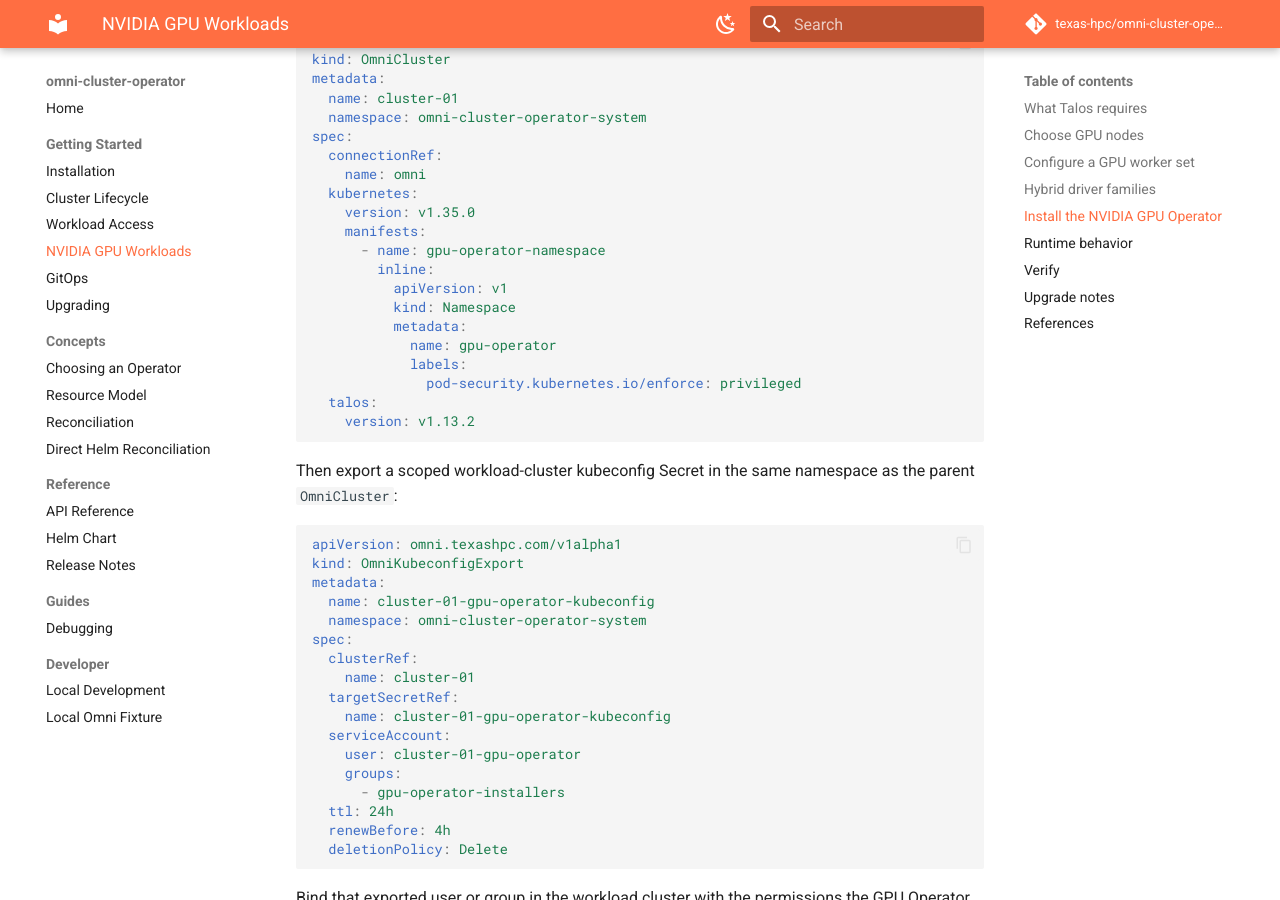
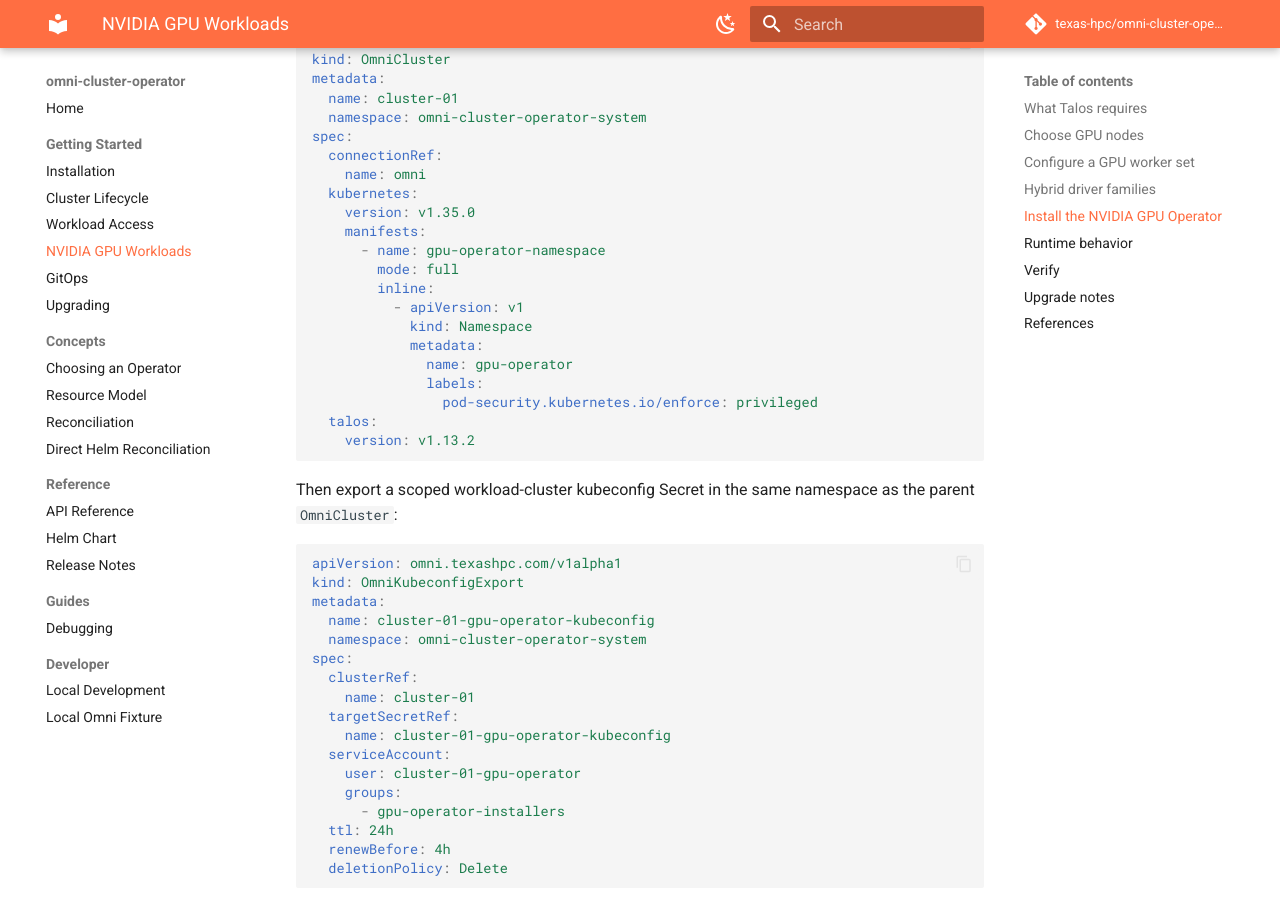
Before and after one commit to texas-hpc/omni-cluster-operator, an MkDocs documentation site: the page built from docs/getting-started/nvidia-gpu.md, in a window 1280 px wide and 900 px high, scrolled down 5242 px. Built offline with MkDocs 1.6.1 and Material for MkDocs 9.7.7, drawn with Linux system fonts in a browser that asks for light colours; comment, search, counter and statistics services are not loaded.

````diff
--- a/docs/getting-started/nvidia-gpu.md
+++ b/docs/getting-started/nvidia-gpu.md
@@ -178,13 +178,14 @@ spec:
     version: v1.35.0
     manifests:
       - name: gpu-operator-namespace
+        mode: full
         inline:
-          apiVersion: v1
-          kind: Namespace
-          metadata:
-            name: gpu-operator
-            labels:
-              pod-security.kubernetes.io/enforce: privileged
+          - apiVersion: v1
+            kind: Namespace
+            metadata:
+              name: gpu-operator
+              labels:
+                pod-security.kubernetes.io/enforce: privileged
   talos:
     version: v1.13.2
 ```
````
Also changed, not shown: docs/getting-started/create-a-cluster.md (+1 -0 lines).
